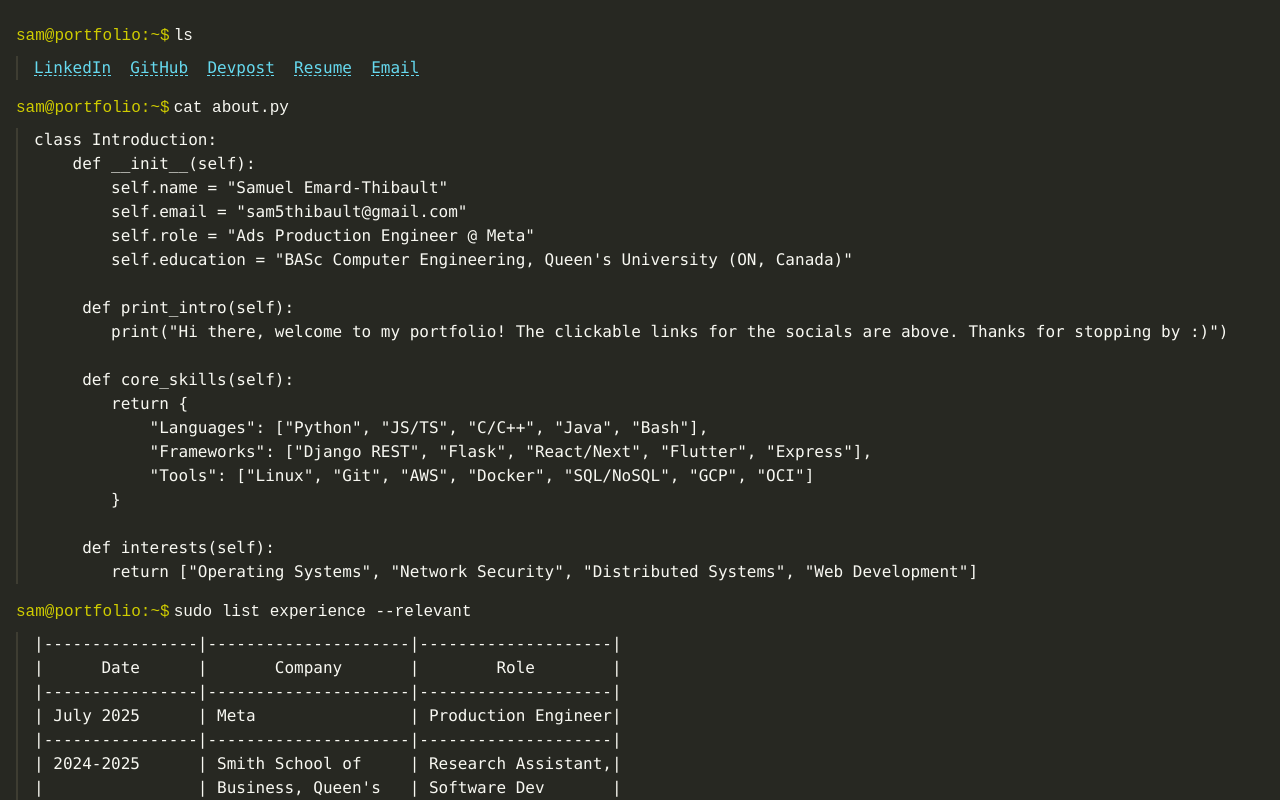
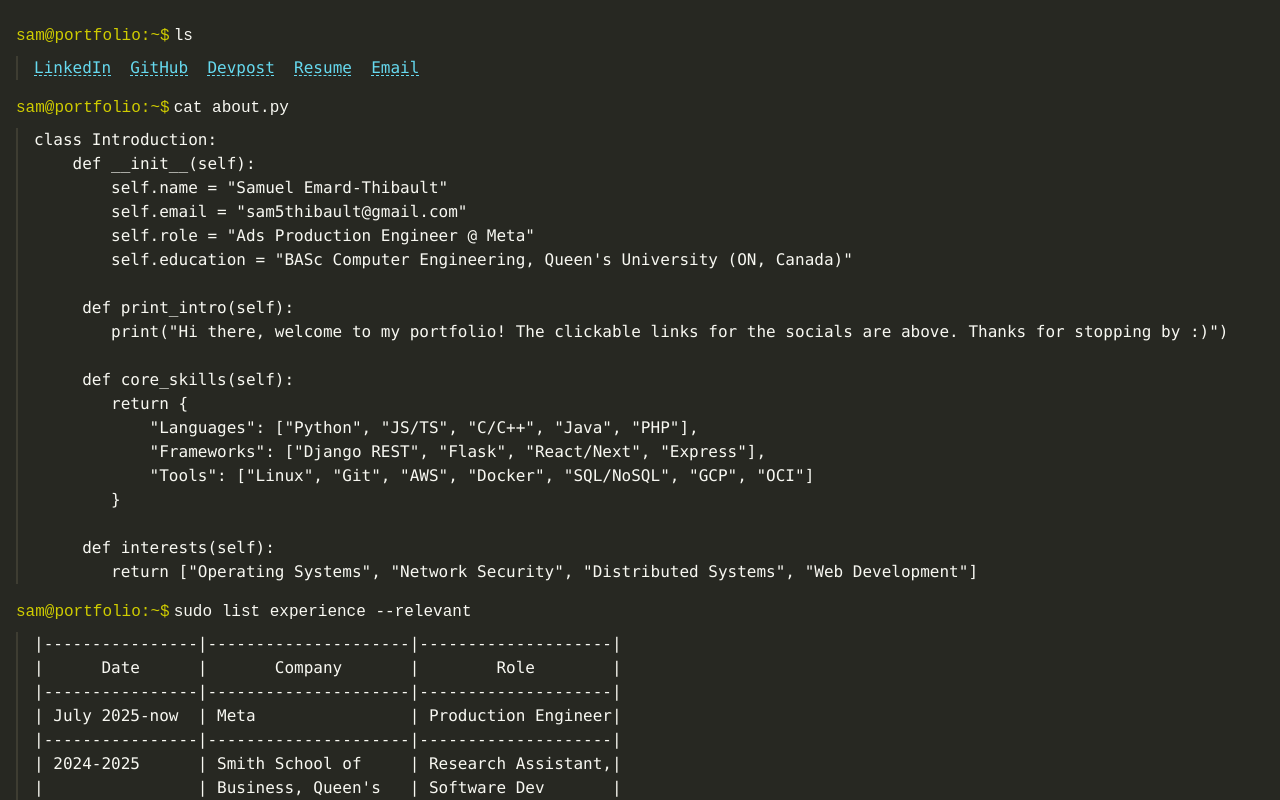
Before and after one commit to SamEThibault/portfolio, a Next.js app in the folder portfolio/: page / in a window 1280 px wide. Shown: the top 800 px of the page. Built offline with nearby package versions, Linux system fonts and the light colour scheme.

Commit message:
update languages

```diff
--- a/portfolio/app/static.ts
+++ b/portfolio/app/static.ts
@@ -9,8 +9,8 @@ export const aboutLines = [
     '        print("Hi there, welcome to my portfolio! The clickable links for the socials are above. Thanks for stopping by :)")\n\n',
     "     def core_skills(self):",
     "        return {",
-    '            "Languages": ["Python", "JS/TS", "C/C++", "Java", "Bash"],',
-    '            "Frameworks": ["Django REST", "Flask", "React/Next", "Flutter", "Express"],',
+    '            "Languages": ["Python", "JS/TS", "C/C++", "Java", "PHP"],',
+    '            "Frameworks": ["Django REST", "Flask", "React/Next", "Express"],',
     '            "Tools": ["Linux", "Git", "AWS", "Docker", "SQL/NoSQL", "GCP", "OCI"]',
     "        }\n\n",
     '     def interests(self):',
@@ -21,7 +21,7 @@ export const experienceLines = [
     "|----------------|---------------------|--------------------|",
     "|      Date      |       Company       |        Role        |",
     "|----------------|---------------------|--------------------|",
-    "| July 2025      | Meta                | Production Engineer|",
+    "| July 2025-now  | Meta                | Production Engineer|",
     "|----------------|---------------------|--------------------|",
     "| 2024-2025      | Smith School of     | Research Assistant,|",
     "|                | Business, Queen's   | Software Dev       |",
```
